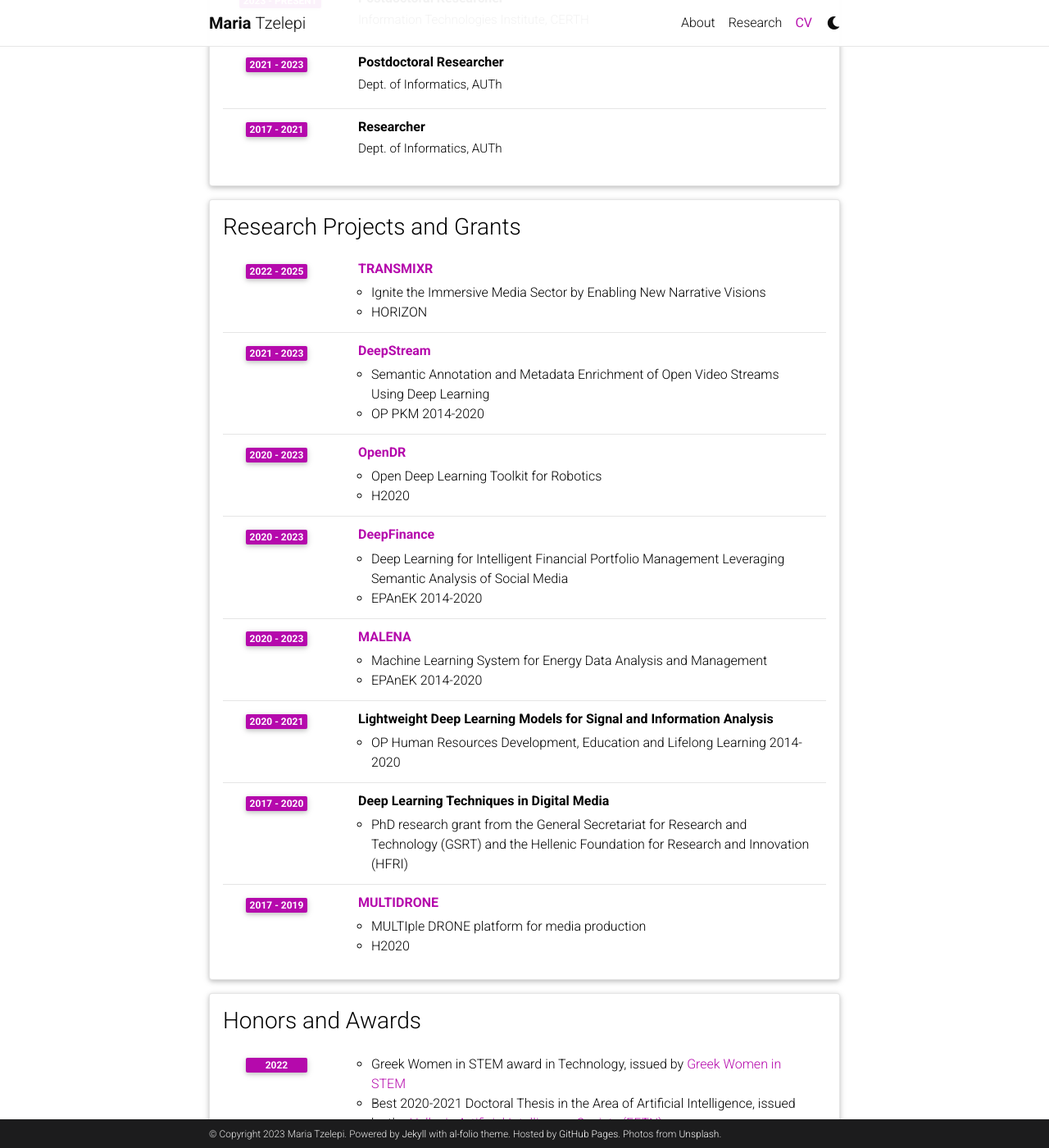
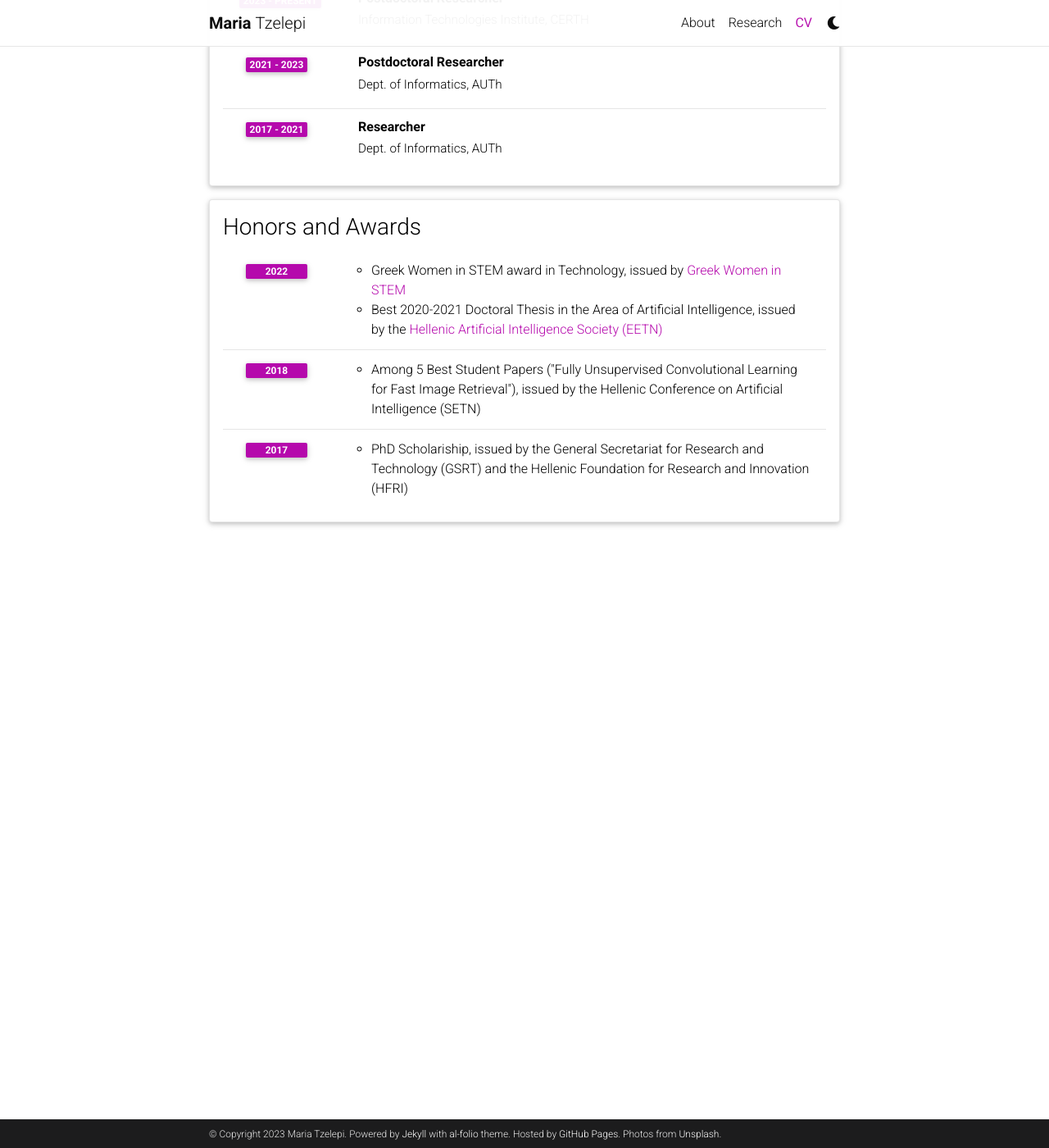
Before and after one commit to mtzelepi/mtzelepi.github.io, a Jekyll site: the page built from _pages/cv.md, in a window 1280 px wide and 1400 px high, scrolled down 824 px. Shown: the whole window at 82% size. Built offline with Jekyll 4.4.1, drawn with Linux system fonts in a browser that asks for light colours; comment, search, counter and statistics services are not loaded; a style sheet for code colours, icons or effects is not loaded.

Commit message:
Update cv.yml

```diff
--- a/_data/cv.yml
+++ b/_data/cv.yml
@@ -36,47 +36,6 @@
       institution: Dept. of Informatics, AUTh
       year: 2017 - 2021
 
-- title: Research Projects and Grants
-  type: time_table
-  contents:
-    - title: <a href="https://transmixr.eu/">TRANSMIXR</a>
-      year: 2022 - 2025
-      description:
-        - Ignite the Immersive Media Sector by Enabling New Narrative Visions
-        - HORIZON
-    - title: <a href="https://deepstream.datascouting.com/">DeepStream</a>
-      year: 2021 - 2023
-      description:
-        - Semantic Annotation and Metadata Enrichment of Open Video Streams Using Deep Learning
-        - OP PKM 2014-2020
-    - title: <a href="http://opendr.eu/">OpenDR</a>
-      year: 2020 - 2023
-      description:
-        - Open Deep Learning Toolkit for Robotics
-        - H2020
-    - title: <a href="https://deepfinance.csd.auth.gr/">DeepFinance</a>
-      year: 2020 - 2023
-      description:
-        - Deep Learning for Intelligent Financial Portfolio Management Leveraging Semantic Analysis of Social Media
-        - EPAnEK 2014-2020
-    - title: <a href="https://malena.csd.auth.gr/">MALENA</a>
-      year: 2020 - 2023
-      description:
-        - Machine Learning System for Energy Data Analysis and Management
-        - EPAnEK 2014-2020
-    - title: Lightweight Deep Learning Models for Signal and Information Analysis
-      year: 2020 - 2021
-      description:
-        - OP Human Resources Development, Education and Lifelong Learning 2014-2020
-    - title: Deep Learning Techniques in Digital Media
-      year: 2017 - 2020
-      description:
-        - PhD research grant from the General Secretariat for Research and Technology (GSRT) and the Hellenic Foundation for Research and Innovation (HFRI)
-    - title: <a href="https://multidrone.eu/">MULTIDRONE</a>
-      year: 2017 - 2019
-      description:
-        - MULTIple DRONE platform for media production
-        - H2020
 
 - title: Honors and Awards
   type: time_table
```
